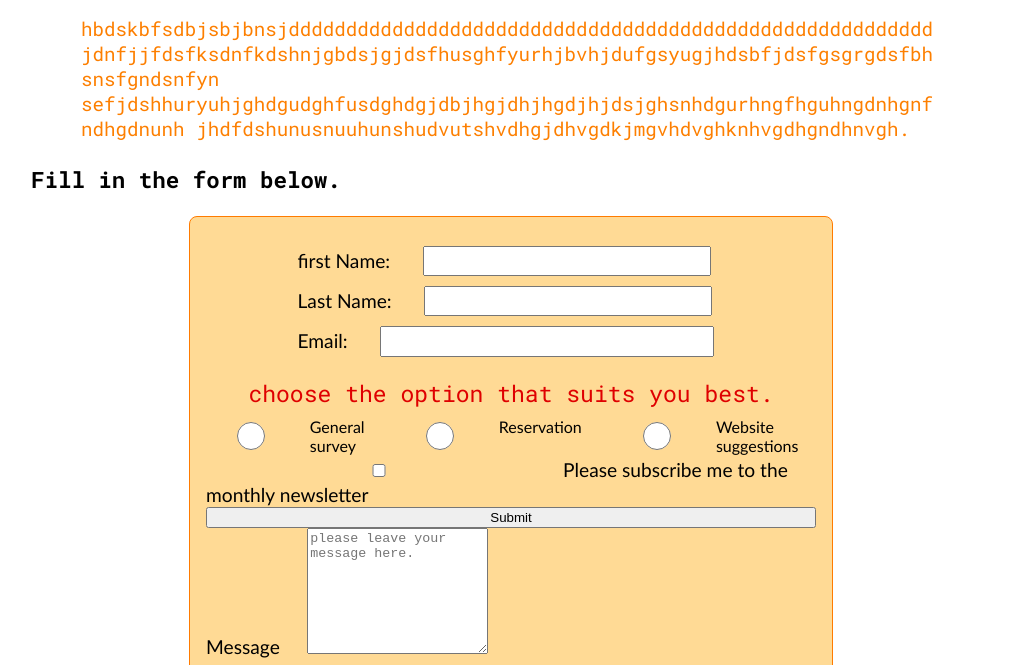
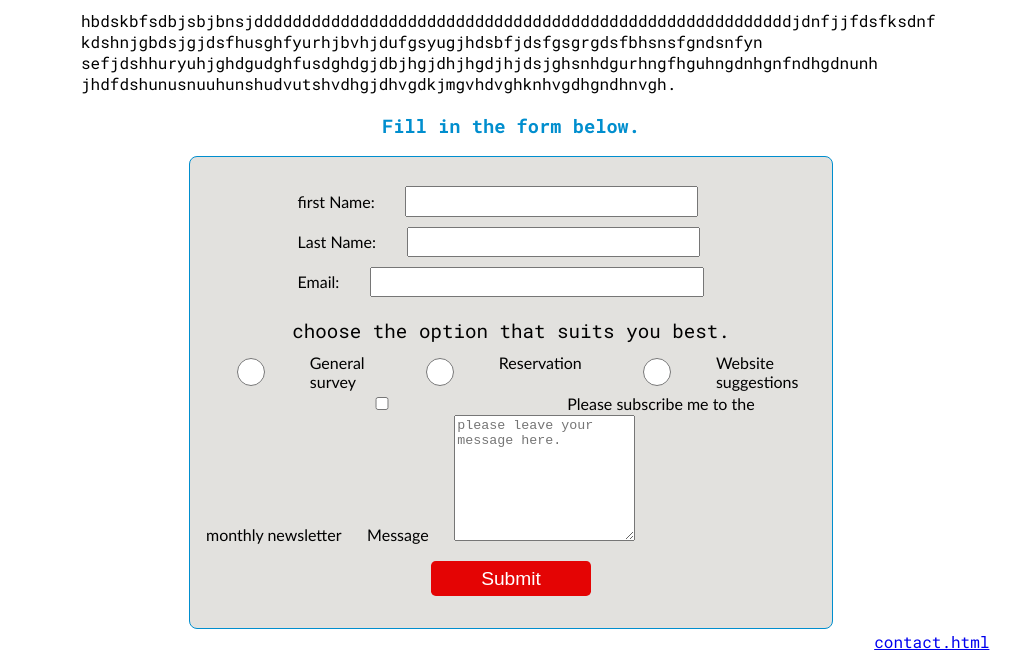
Before and after one commit to donaldpolidor/wdd130, a plain HTML site: page wwr/contact-us.html in a window 1280 px wide. Shown: the part 655-1320 px from the top of the page, without its empty margins (129-1151 px from the left). Drawn offline with Linux system fonts and the light colour scheme; a web font is replaced by a local one.

Commit message:
commit message

```diff
--- a/wwr/contact-us.html
+++ b/wwr/contact-us.html
@@ -55,8 +55,9 @@
             jhdfdshunusnuuhunshudvutshvdhgjdhvgdkjmgvhdvghknhvgdhgndhnvgh.
             </p>
         </div>
+        <div class="h3">
         <h3>Fill in the form below.</h3>
-
+        </div>
         <form>
             <div class="form-item1">
                 <di>
@@ -85,18 +86,18 @@
             <div>
                 <input type="checkbox" id="subscribe" name="subscribe">
                 <label for="subscribe">Please subscribe me to the monthly newsletter</label>
-            </div>
-            <button type="submit">Submit</button>
-            <div>
                 <label for="message">Message</label>
                 <textarea id="message" name="message" rows="8" placeholder="please leave your message here."></textarea>
             </div>
+        </div>
+        <button type="submit">Submit</button>
+        <div>
+        </form>
 
-        </form>
-        <div>
-            <p>contact.html</p>
-        </div>
 </main>
+<div class="lien">
+    <p><a href="https://app.moqups.com/3OwrSnojSdGjcXUVkKsoL4lPxf9TKhMi/edit/page/ad64222d5">contact.html</a></p>
+    </div>
 
 <footer class="footer">
     <p>©2024 🏝 Wave Quest Adventures 🌎 Donald Polidor</p>
--- a/wwr/styles/contact-us.css
+++ b/wwr/styles/contact-us.css
@@ -132,28 +132,19 @@ figcaption{
 
 .p {
     justify-content: center;
-    color: #fd7f00;
+    color: #000000;
     word-wrap: break-word;
     margin-left: 50px;
     margin-right: 50px;
 }
 
-body{
-    font-family: Satisfy;
-    font-size: 1.2em;
-    color: #000000;
-    background: #fff;
-    font-family: var(--paragraph-font);
-}
-
-
 form{
     width: 610px;
     margin: 0 auto;
     padding: 1rem;
-    border: 1px solid rgb(255, 123, 0);
+    border: 1px solid #008ECE;
     border-radius: 0.5rem;
-    background-color: #ffad1473;
+    background-color: #bebcb773;
     display: grid;
 }
 
@@ -173,7 +164,7 @@ input{
     color: #2813e0;
     padding: 0.1rem;
     font-size: 1.1rem;
-    width: 55%;
+    width: 56%;
     margin: 5px;
     font-family: var(--paragraph-font);
 }
@@ -189,7 +180,7 @@ input#useremail{
 legend{
     padding: 0.5rem;
     text-align: center;
-    color: #df0000;
+    color: #000000;
     font-size: 1.2em;
 }
 
@@ -199,6 +190,15 @@ legend{
     margin: 0.1rem;
     font-size: medium;
     grid-gap: 1rem;
+}
+.h3{
+    text-align: center;
+    color: #008ECE;
+}
+
+.lien p{
+    text-align: right;
+    margin: 0.1rem;
 }
 
 .footer p{
@@ -211,3 +211,20 @@ legend{
     position: relative;
     left: 80%;
 }
+
+button{
+    margin: 1rem;
+    background-color: rgb(228, 4, 4);
+    color: #fff;
+    border: none;
+    border-radius: 0.3rem;
+    padding: .40rem;
+    font-size: 1.2rem;
+    width: 160px;
+    position: relative;
+    margin-left: 225px;
+}
+
+button:hover{
+    background-color: rgb(0, 110, 255);
+}
```
